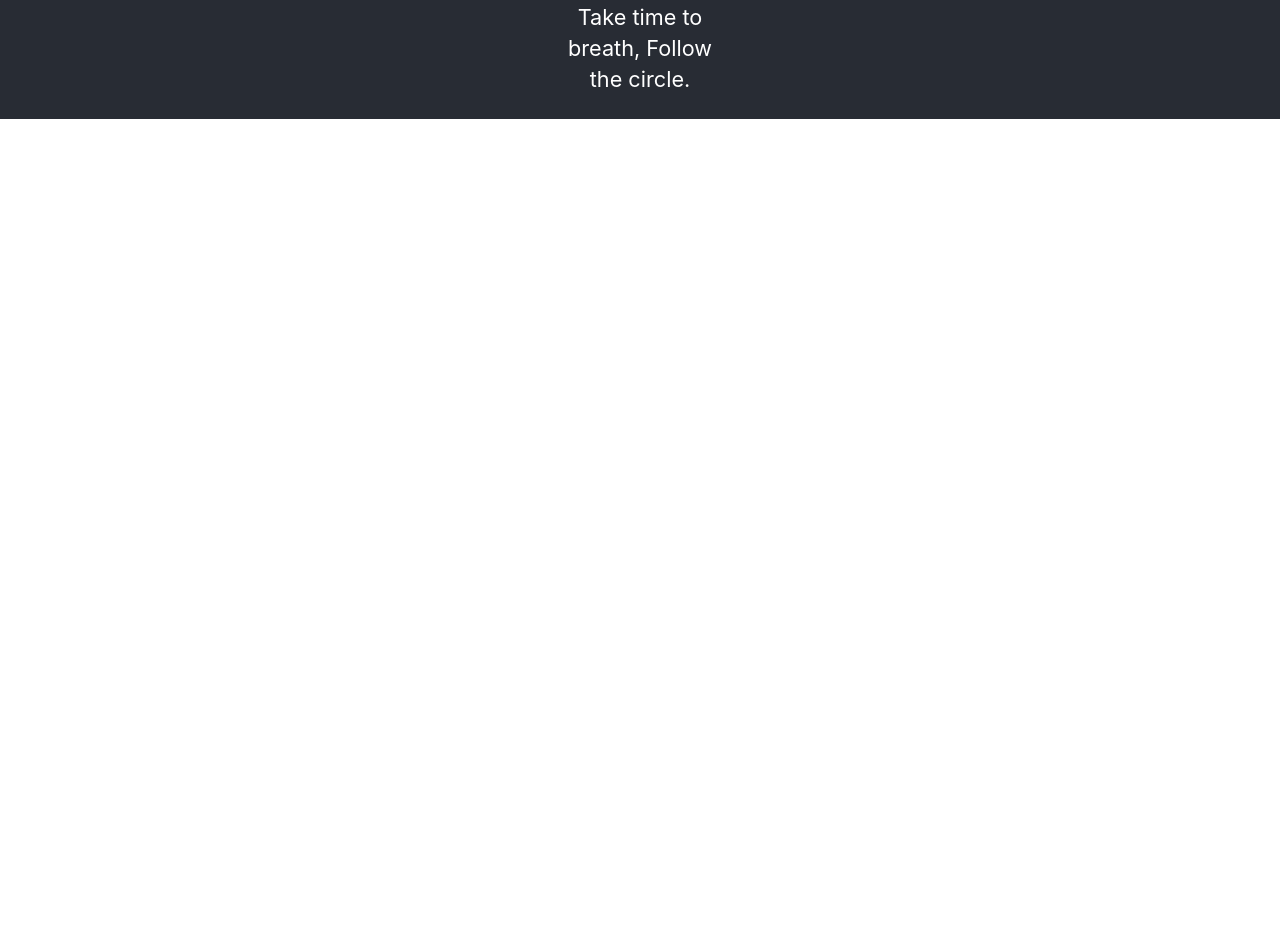
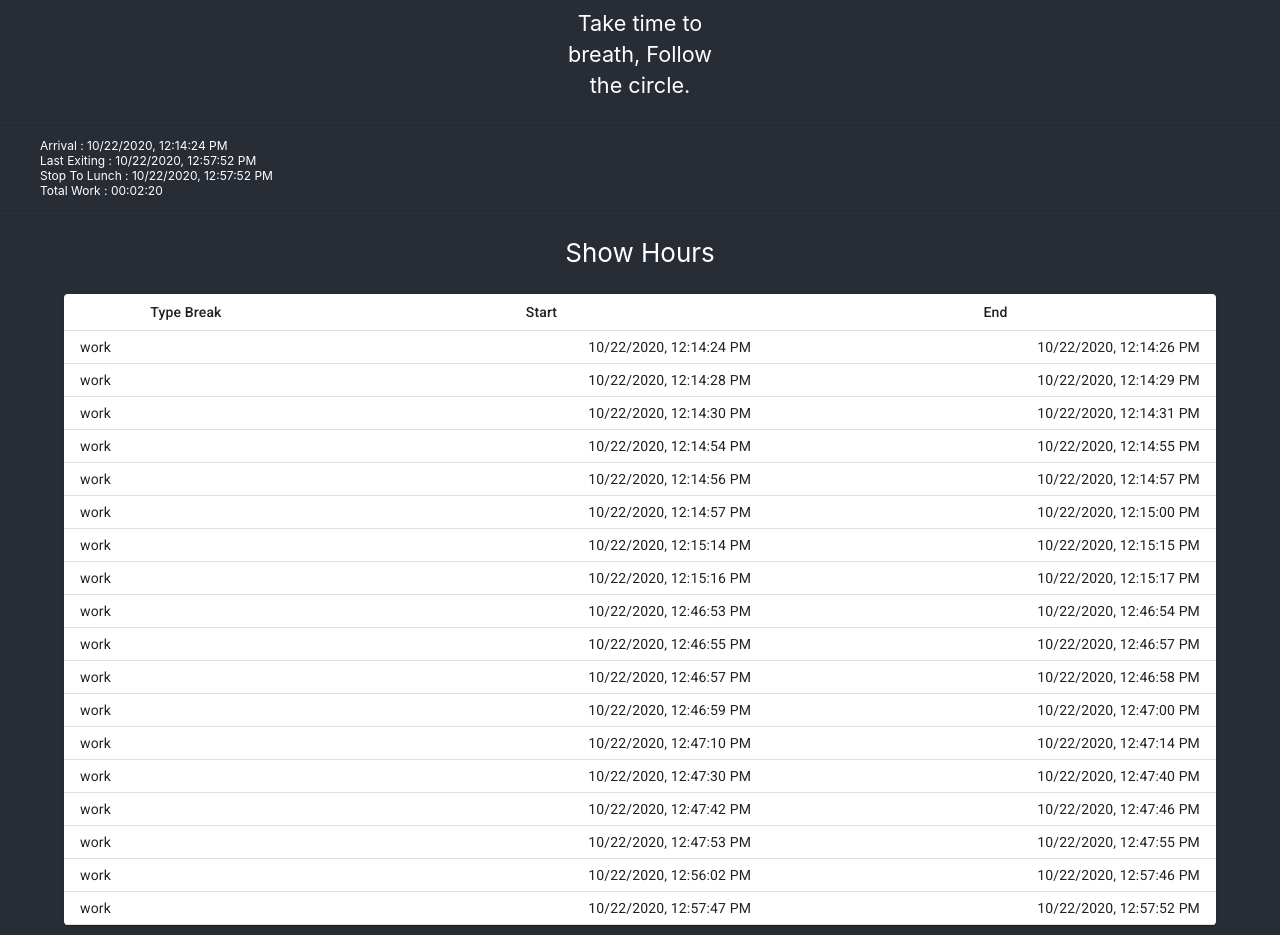
Before and after one commit to fredmpeixoto/working-hours, a React (Create React App) app: page / in a window 1280 px wide. Shown: the part 700-1635 px from the top of the page. Before the commit the page ends 819 px from the top, so only its background shows below. Built offline with nearby package versions, Linux system fonts and the light colour scheme; data requests are answered from the project's data file.

Commit message:
create total time

```diff
--- a/db.json
+++ b/db.json
@@ -5,39 +5,119 @@
       "name": "User N.",
       "hours": [
         {
-          "start": "8:49:24 PM",
-          "end": "8:49:29 PM",
-          "kindBreak": "work"
+          "start": "10/22/2020, 12:14:24 PM",
+          "end": "10/22/2020, 12:14:26 PM",
+          "kindBreak": "work",
+          "total": 2
         },
         {
-          "start": "8:49:33 PM",
-          "end": "8:49:37 PM",
-          "kindBreak": "work"
+          "start": "10/22/2020, 12:14:28 PM",
+          "end": "10/22/2020, 12:14:29 PM",
+          "kindBreak": "work",
+          "total": 1
         },
         {
-          "start": "8:49:37 PM",
-          "end": "8:49:45 PM",
-          "kindBreak": "lunch"
+          "start": "10/22/2020, 12:14:30 PM",
+          "end": "10/22/2020, 12:14:31 PM",
+          "kindBreak": "work",
+          "total": 1
         },
         {
-          "start": "8:49:59 PM",
-          "end": "8:50:06 PM",
-          "kindBreak": "work"
+          "start": "10/22/2020, 12:14:54 PM",
+          "end": "10/22/2020, 12:14:55 PM",
+          "kindBreak": "work",
+          "total": 1
         },
         {
-          "start": "8:50:10 PM",
-          "end": "8:50:15 PM",
-          "kindBreak": "work"
+          "start": "10/22/2020, 12:14:56 PM",
+          "end": "10/22/2020, 12:14:57 PM",
+          "kindBreak": "work",
+          "total": 1
         },
         {
-          "start": "8:50:15 PM",
-          "end": "8:50:23 PM",
-          "kindBreak": "lunch"
+          "start": "10/22/2020, 12:14:57 PM",
+          "end": "10/22/2020, 12:15:00 PM",
+          "kindBreak": "work",
+          "total": 3
+        },
+        {
+          "start": "10/22/2020, 12:15:14 PM",
+          "end": "10/22/2020, 12:15:15 PM",
+          "kindBreak": "work",
+          "total": 1
+        },
+        {
+          "start": "10/22/2020, 12:15:16 PM",
+          "end": "10/22/2020, 12:15:17 PM",
+          "kindBreak": "work",
+          "total": 1
+        },
+        {
+          "start": "10/22/2020, 12:46:53 PM",
+          "end": "10/22/2020, 12:46:54 PM",
+          "kindBreak": "work",
+          "total": 1
+        },
+        {
+          "start": "10/22/2020, 12:46:55 PM",
+          "end": "10/22/2020, 12:46:57 PM",
+          "kindBreak": "work",
+          "total": 2
+        },
+        {
+          "start": "10/22/2020, 12:46:57 PM",
+          "end": "10/22/2020, 12:46:58 PM",
+          "kindBreak": "work",
+          "total": 1
+        },
+        {
+          "start": "10/22/2020, 12:46:59 PM",
+          "end": "10/22/2020, 12:47:00 PM",
+          "kindBreak": "work",
+          "total": 1
+        },
+        {
+          "start": "10/22/2020, 12:47:10 PM",
+          "end": "10/22/2020, 12:47:14 PM",
+          "kindBreak": "work",
+          "total": 4
+        },
+        {
+          "start": "10/22/2020, 12:47:30 PM",
+          "end": "10/22/2020, 12:47:40 PM",
+          "kindBreak": "work",
+          "total": 10
+        },
+        {
+          "start": "10/22/2020, 12:47:42 PM",
+          "end": "10/22/2020, 12:47:46 PM",
+          "kindBreak": "work",
+          "total": 4
+        },
+        {
+          "start": "10/22/2020, 12:47:53 PM",
+          "end": "10/22/2020, 12:47:55 PM",
+          "kindBreak": "work",
+          "total": 2
+        },
+        {
+          "start": "10/22/2020, 12:56:02 PM",
+          "end": "10/22/2020, 12:57:46 PM",
+          "kindBreak": "work",
+          "total": 104
+        },
+        {
+          "start": "10/22/2020, 12:57:47 PM",
+          "end": "10/22/2020, 12:57:52 PM",
+          "kindBreak": "work",
+          "total": 5
         }
       ],
       "iconWork": "play_arrow",
       "iconLunch": "fastfood",
-      "textInfo": "Paused"
+      "textInfo": "Paused..",
+      "showTable": true,
+      "sumTotalSegWorking": "00:02:20"
     }
   ]
 }
--- a/package.json
+++ b/package.json
@@ -9,6 +9,7 @@
     "@testing-library/react": "^9.5.0",
     "@testing-library/user-event": "^7.2.1",
     "axios": "^0.20.0",
+    "moment": "^2.29.1",
     "node-sass": "^4.14.1",
     "react": "^16.14.0",
     "react-dom": "^16.14.0",
--- a/src/manager-hours/manager-hours.js
+++ b/src/manager-hours/manager-hours.js
@@ -1,5 +1,16 @@
 import React from 'react';
+import moment from 'moment';
+
 import Icon from '@material-ui/core/Icon';
+import Divider from "@material-ui/core/Divider";
+
+import Table from '@material-ui/core/Table';
+import TableBody from '@material-ui/core/TableBody';
+import TableCell from '@material-ui/core/TableCell';
+import TableContainer from '@material-ui/core/TableContainer';
+import TableHead from '@material-ui/core/TableHead';
+import TableRow from '@material-ui/core/TableRow';
+import Paper from '@material-ui/core/Paper';
 
 import './manager-hours.scss';
 import RequestService from '../services/request.services';
@@ -14,9 +25,12 @@ class ManagerHours extends React.Component {
             iconWork: 'play_arrow',
             iconLunch: 'fastfood',
             textInfo: '', name: '',
+            sumTotalSegWorking: '',
             hours: [{
                 start: '',
-                end: ''
+                end: '',
+                kindBreak: '',
+                total: ''
             }]
         };
 
@@ -24,10 +38,11 @@ class ManagerHours extends React.Component {
         this.requestHours = this.requestHours.bind(this);
         this.getDataFromUser = this.getDataFromUser.bind(this);
 
+        this.onToggleTable = this.onToggleTable.bind(this);
         this.handleClickWork = this.handleClickWork.bind(this);
         this.handleClickLunch = this.handleClickLunch.bind(this);
+        this.setTotalHoursWork = this.setTotalHoursWork.bind(this);
     }
-
 
     componentDidMount() {
         this.getDataFromUser();
@@ -42,28 +57,31 @@ class ManagerHours extends React.Component {
 
     updateHours(kindBreak) {
 
-        var circlesComplete = this.state.hours.every(hour => (hour.start && hour.end));
+        let cyclesComplete = true;
 
-        const lastHourCircle = this.state.hours[this.state.hours.length - 1];
+        let notIsSomeKindBreak = false;
 
-        var notIsSomeKindBreak = false;
+        const lastHourCycle = this.state.hours[this.state.hours.length - 1];
 
-        if (lastHourCircle)
-            notIsSomeKindBreak = (lastHourCircle.kindBreak !== kindBreak);
+        if (lastHourCycle) {
+            cyclesComplete = (lastHourCycle.start && lastHourCycle.end);
+            notIsSomeKindBreak = (lastHourCycle.kindBreak !== kindBreak);
+        }
 
-        if (circlesComplete)
-            this.createNewCircle(kindBreak);
+        if (cyclesComplete)
+            this.createNewCycle(kindBreak);
         else if (notIsSomeKindBreak) {
-            this.setHoursStartOrEnd(lastHourCircle, lastHourCircle.kindBreak);
-            this.createNewCircle(kindBreak);
+            this.setHoursStartOrEnd(lastHourCycle, lastHourCycle.kindBreak);
+            this.createNewCycle(kindBreak);
         } else
-            this.setHoursStartOrEnd(lastHourCircle, kindBreak);
+            this.setHoursStartOrEnd(lastHourCycle, kindBreak);
 
+        this.setTotalHoursWork();
 
         this.requestHours();
     }
 
-    createNewCircle(kindBreak) {
+    createNewCycle(kindBreak) {
         this.state.hours.push({ start: '', end: '' });
         this.setHoursStartOrEnd(this.state.hours[this.state.hours.length - 1], kindBreak);
     }
@@ -78,11 +96,14 @@ class ManagerHours extends React.Component {
 
         hour.kindBreak = kindBreak;
 
-        var startedCircleButNotEnd = (hour.start && !hour.end);
+        var startedCycleButNotEnd = (hour.start && !hour.end);
 
-        if (!hour.start) hour.start = new Date().toLocaleTimeString();
+        if (!hour.start) hour.start = new Date().toLocaleString();
 
-        else if (startedCircleButNotEnd) hour.end = new Date().toLocaleTimeString();
+        else if (startedCycleButNotEnd) {
+            hour.end = new Date().toLocaleString();
+            hour.total = moment(hour.end).diff(moment(hour.start), 'second')
+        }
     }
 
     handleClickWork() {
@@ -119,10 +140,30 @@ class ManagerHours extends React.Component {
         return this.state.iconWork === 'play_arrow' ? 'Take time to breath, Follow the circle.' : '';
     }
 
+    onToggleTable() {
+        this.setState((state) => ({ showTable: !state.showTable }));
+    }
+
+    setTotalHoursWork() {
+        let timesWorking = this.state.hours.filter(hr => hr.kindBreak === 'work');
+
+        if (timesWorking.length === 0) return;
+
+        const sumTotalSegWorking = timesWorking.reduce((accumulator, time) => accumulator + time.total, 0);
+
+        var formatted = moment.utc(sumTotalSegWorking * 1000).format('HH:mm:ss');
+
+        formatted = formatted === 'Invalid date' ? this.state.sumTotalSegWorking : formatted;
+
+        this.setState(() => ({ sumTotalSegWorking: formatted }));
+    }
+
 
 
     render() {
         return (
+            <div>
+
                 <div className="default">
 
                     <p>Hello {this.state.name}</p>
@@ -153,6 +194,58 @@ class ManagerHours extends React.Component {
                         </small>
                     </p>
                 </div>
+
+                <Divider />
+
+                <div className='info-hours'>
+
+                    <ul>
+                        <li>
+                            Arrival : {this.state.hours[0]?.start || 0}
+                        </li>
+
+                        <li>
+                            Last Exiting : {this.state.hours[this.state.hours.length - 1]?.end}
+                        </li>
+
+                        <li>
+                            Stop To Lunch : {this.state.hours[this.state.hours.length - 1]?.end}
+                        </li>
+
+                        <li>
+                            Total Work : {this.state.sumTotalSegWorking || 0}
+                        </li>
+                    </ul>
+
+                </div>
+
+
+                <Divider />
+
+                <p onClick={this.onToggleTable} className='cursor'>Show Hours</p>
+
+                <TableContainer component={Paper} className={this.state.showTable ? 'table-style' : 'hidden'}>
+                    <Table size="small">
+                        <TableHead>
+                            <TableRow>
+                                <TableCell align="center">Type Break</TableCell>
+                                <TableCell align="center">Start</TableCell>
+                                <TableCell align="center">End</TableCell>
+                            </TableRow>
+                        </TableHead>
+                        <TableBody>
+                            {this.state.hours.map((row) => (
+                                <TableRow key={row.start}>
+                                    <TableCell align="left">{row.kindBreak}</TableCell>
+                                    <TableCell align="right">{row.start}</TableCell>
+                                    <TableCell align="right">{row.end}</TableCell>
+                                </TableRow>
+                            ))}
+                        </TableBody>
+                    </Table>
+                </TableContainer>
+
+            </div>
         );
     }
 }
--- a/src/manager-hours/manager-hours.scss
+++ b/src/manager-hours/manager-hours.scss
@@ -2,12 +2,16 @@ $red : rgb(243, 68, 68);
 
 .default {
     text-align: -webkit-center;
+    width: 100vw;
+
 
     p {
         width: 150px;
     }
 
     .icon {
+        width: 13em;
+        height: 13em;
         position: relative;
         border: rgba(255, 255, 255, 0.295) solid 4px;
         border-radius: 20em;
@@ -47,3 +51,25 @@ $red : rgb(243, 68, 68);
         }
     }
 }
+
+
+.hidden {
+    display: none;
+}
+
+.table-style {
+    margin: 10px auto;
+    width: 90% !important;
+}
+
+.cursor {
+    cursor: pointer;
+}
+
+.info-hours {
+    ul {
+        text-align: initial;
+        font-size: 12px;
+        list-style-type: none;
+    }
+}
```
Also changed, not shown: 1 other file (tests, documents, lock files or other folders). Lines whose indentation alone changed are shown as unchanged.
